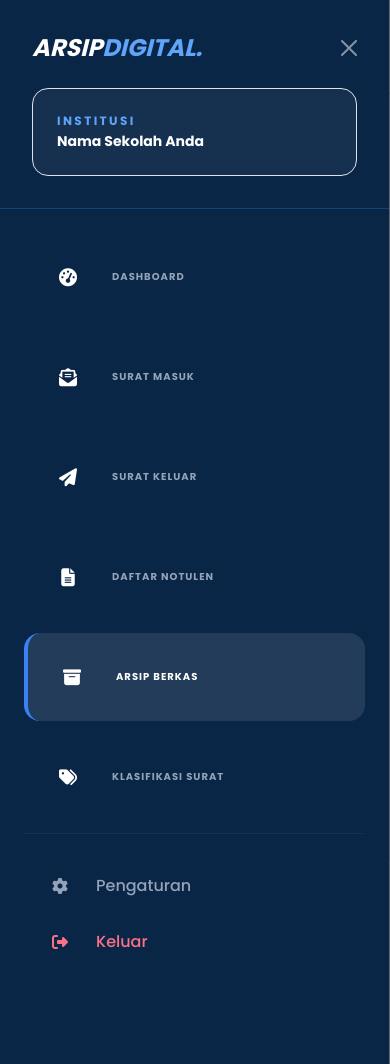
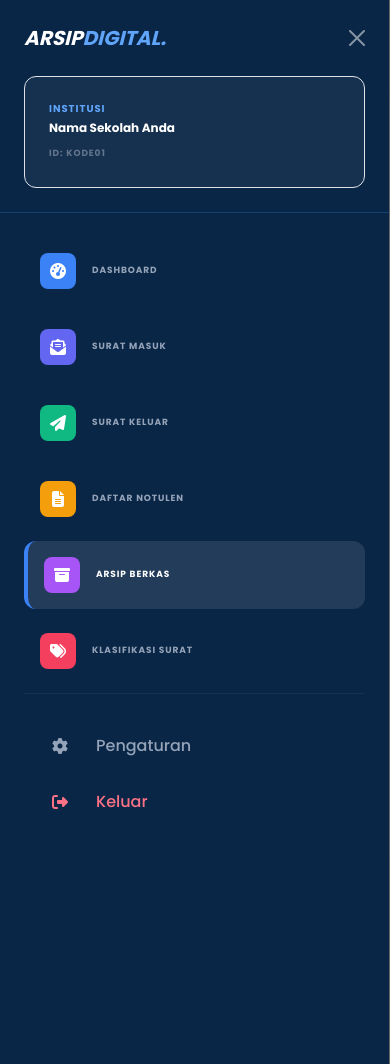
Before and after one commit to mughie77/arsip-smk2, a PHP site: page /admin/arsip_berkas.php in a window 390 px wide, after a click that opens the changed part. Run offline with PHP 8.4, Linux system fonts and the light colour scheme; a user stored in the database is signed in; data comes from the database, SQL or seed files in the repository; data that the repository does not hold is empty; some libraries are stand-ins or nearby versions.

Commit message:
feat: refine UI, sidebar branding, and mobile responsiveness
- Reduced size of 'Tambah Data' and 'Ekspor' buttons across all list pages.
- Simplified sidebar branding: removed 'V2.0 PRO', added 'Data Institusi' and Institution ID directly below the title.
- Narrowed sidebar to `w-72` and polished menu items with smaller fonts and spacing.
- Enhanced mobile table responsiveness: more compact row stacking, reduced font sizes, and improved action button alignment.
- Standardized mobile off-canvas menu to match the new sidebar design.

Co-authored-by: mughie77 <215782921+mughie77@users.noreply.github.com>

```diff
--- a/admin/arsip_berkas.php
+++ b/admin/arsip_berkas.php
@@ -93,9 +93,9 @@ if (!$result) {
 
 <!-- Area Aksi dan Filter -->
 <div class="flex flex-col xl:flex-row gap-6 mb-8">
-    <div class="flex flex-wrap gap-3">
-        <button type="button" class="inline-flex items-center gap-2 bg-accent hover:bg-accent/90 text-white px-5 py-2.5 rounded-xl font-bold shadow-lg shadow-accent/30 transition-all active:scale-95" data-bs-toggle="modal" data-bs-target="#arsipBerkasModal" id="btnTambah">
-            <i class="fas fa-plus"></i> Tambah Data
+    <div class="flex flex-wrap gap-2">
+        <button type="button" class="inline-flex items-center gap-1.5 bg-accent hover:bg-accent/90 text-white px-3.5 py-2 rounded-lg text-sm font-bold shadow-md shadow-accent/20 transition-all active:scale-95" data-bs-toggle="modal" data-bs-target="#arsipBerkasModal" id="btnTambah">
+            <i class="fas fa-plus text-xs"></i> Tambah Data
         </button>
     </div>
 
--- a/admin/klasifikasi_surat.php
+++ b/admin/klasifikasi_surat.php
@@ -83,9 +83,9 @@ if (!$result) {
 
 <!-- Area Aksi dan Filter -->
 <div class="flex flex-col xl:flex-row gap-6 mb-8">
-    <div class="flex flex-wrap gap-3">
-        <button type="button" class="inline-flex items-center gap-2 bg-accent hover:bg-accent/90 text-white px-5 py-2.5 rounded-xl font-bold shadow-lg shadow-accent/30 transition-all active:scale-95" data-bs-toggle="modal" data-bs-target="#klasifikasiModal" id="btnTambah">
-            <i class="fas fa-plus"></i> Tambah Klasifikasi
+    <div class="flex flex-wrap gap-2">
+        <button type="button" class="inline-flex items-center gap-1.5 bg-accent hover:bg-accent/90 text-white px-3.5 py-2 rounded-lg text-sm font-bold shadow-md shadow-accent/20 transition-all active:scale-95" data-bs-toggle="modal" data-bs-target="#klasifikasiModal" id="btnTambah">
+            <i class="fas fa-plus text-xs"></i> Tambah Klasifikasi
         </button>
     </div>
 
--- a/admin/template_header.php
+++ b/admin/template_header.php
@@ -83,32 +83,24 @@ $sidebar_kode_sekolah = $d_sidebar_pengaturan['kode_sekolah'] ?? 'KODE-UNIK';
 
 <div class="flex min-h-screen bg-slate-50">
     <!-- Sidebar -->
-    <aside class="hidden lg:flex flex-col w-80 bg-slate-900 text-white shadow-2xl transition-all duration-300 ring-1 ring-white/10">
-        <div class="p-8 flex flex-col gap-6 border-b border-white/5 bg-slate-950/50">
-            <div class="flex items-center gap-4">
-                <div class="w-14 h-14 bg-gradient-to-br from-blue-500 to-indigo-600 rounded-2xl flex items-center justify-center shadow-2xl shadow-blue-500/30 rotate-3">
-                    <i class="fas fa-archive text-3xl text-white"></i>
+    <aside class="hidden lg:flex flex-col w-72 bg-slate-900 text-white shadow-2xl transition-all duration-300 ring-1 ring-white/10">
+        <div class="p-6 flex flex-col gap-4 border-b border-white/5 bg-slate-950/50">
+            <div class="flex items-center gap-3">
+                <div class="w-10 h-10 bg-gradient-to-br from-blue-500 to-indigo-600 rounded-xl flex items-center justify-center shadow-lg shadow-blue-500/20">
+                    <i class="fas fa-archive text-xl text-white"></i>
                 </div>
                 <div class="flex flex-col">
-                    <span class="text-3xl font-black tracking-tighter italic leading-none">ARSIP<span class="text-blue-400">DIGITAL.</span></span>
-                    <span class="text-[10px] font-black text-slate-500 uppercase tracking-[0.3em] mt-1 ml-0.5">V2.0 PRO</span>
+                    <span class="text-xl font-black tracking-tighter italic leading-none">ARSIP<span class="text-blue-400">DIGITAL.</span></span>
+                    <span class="text-[9px] font-bold text-slate-500 uppercase tracking-widest mt-1">Data Institusi</span>
                 </div>
             </div>
-            <div class="bg-gradient-to-br from-slate-800 to-slate-900 p-5 rounded-[1.5rem] border border-white/5 shadow-inner">
-                <div class="flex items-center gap-3 mb-3">
-                    <div class="w-8 h-8 rounded-lg bg-blue-500/20 flex items-center justify-center text-blue-400">
-                        <i class="fas fa-university text-xs"></i>
-                    </div>
-                    <p class="text-[10px] font-black text-blue-400 uppercase tracking-[0.2em]">Data Institusi</p>
-                </div>
-                <p class="text-sm font-black text-white leading-tight mb-1"><?php echo htmlspecialchars($sidebar_nama_sekolah); ?></p>
-                <div class="flex items-center gap-2">
-                    <span class="px-2 py-0.5 rounded bg-slate-700 text-[9px] font-black text-slate-300 tracking-wider">ID: <?php echo htmlspecialchars($sidebar_kode_sekolah); ?></span>
-                </div>
+            <div class="pl-1">
+                <p class="text-xs font-bold text-white leading-tight mb-1"><?php echo htmlspecialchars($sidebar_nama_sekolah); ?></p>
+                <span class="text-[9px] font-black text-blue-400 uppercase tracking-widest">ID: <?php echo htmlspecialchars($sidebar_kode_sekolah); ?></span>
             </div>
         </div>
 
-        <nav class="flex-1 px-4 py-8 space-y-3">
+        <nav class="flex-1 px-3 py-6 space-y-2">
             <?php
             $menus = [
                 ['url' => './', 'icon' => 'tachometer-alt', 'label' => 'Dashboard', 'active' => $current_page == 'index.php', 'color' => 'blue-500'],
@@ -120,16 +112,16 @@ $sidebar_kode_sekolah = $d_sidebar_pengaturan['kode_sekolah'] ?? 'KODE-UNIK';
             ];
 
             foreach ($menus as $menu):
-                $activeClass = $menu['active'] ? 'bg-white/10 text-white border-l-4 border-blue-500 shadow-xl' : 'text-slate-400 hover:bg-white/5 hover:text-white';
+                $activeClass = $menu['active'] ? 'bg-white/10 text-white border-l-4 border-blue-500 shadow-md' : 'text-slate-400 hover:bg-white/5 hover:text-white';
                 $iconColor = 'bg-' . $menu['color'];
                 $shadowClass = 'shadow-' . $menu['color'] . '/20';
                 $activeIconClass = $menu['active'] ? 'scale-110 shadow-lg ' . $shadowClass : 'opacity-40 grayscale group-hover:opacity-100 group-hover:grayscale-0';
             ?>
-                <a href="<?php echo $menu['url']; ?>" class="flex items-center gap-4 px-4 py-3.5 rounded-2xl transition-all duration-300 font-black group <?php echo $activeClass; ?>">
-                    <div class="w-11 h-11 rounded-xl flex items-center justify-center transition-all duration-300 <?php echo $iconColor; ?> <?php echo $activeIconClass; ?> group-hover:scale-110">
-                        <i class="fas fa-<?php echo $menu['icon']; ?> text-white text-lg"></i>
+                <a href="<?php echo $menu['url']; ?>" class="flex items-center gap-3 px-3 py-2.5 rounded-xl transition-all duration-300 font-bold group <?php echo $activeClass; ?>">
+                    <div class="w-9 h-9 rounded-lg flex items-center justify-center transition-all duration-300 <?php echo $iconColor; ?> <?php echo $activeIconClass; ?> group-hover:scale-110">
+                        <i class="fas fa-<?php echo $menu['icon']; ?> text-white text-base"></i>
                     </div>
-                    <span class="tracking-widest uppercase text-[11px]"><?php echo $menu['label']; ?></span>
+                    <span class="tracking-widest uppercase text-[10px]"><?php echo $menu['label']; ?></span>
                 </a>
             <?php endforeach; ?>
         </nav>
@@ -167,29 +159,30 @@ $sidebar_kode_sekolah = $d_sidebar_pengaturan['kode_sekolah'] ?? 'KODE-UNIK';
         <div class="flex-1 p-4 md:p-8">
             <!-- Konten halaman akan dimulai di sini -->
 
-<div class="offcanvas offcanvas-start bg-slate-900 text-white w-80" tabindex="-1" id="mobileMenu" aria-labelledby="mobileMenuLabel">
-    <div class="offcanvas-header border-b border-white/5 p-8 flex flex-col gap-4">
+<div class="offcanvas offcanvas-start bg-slate-900 text-white w-72" tabindex="-1" id="mobileMenu" aria-labelledby="mobileMenuLabel">
+    <div class="offcanvas-header border-b border-white/5 p-6 flex flex-col gap-4">
         <div class="flex items-center justify-between w-full">
-            <h5 class="offcanvas-title text-2xl font-black italic" id="mobileMenuLabel">ARSIP<span class="text-blue-400">DIGITAL.</span></h5>
+            <h5 class="offcanvas-title text-xl font-black italic" id="mobileMenuLabel">ARSIP<span class="text-blue-400">DIGITAL.</span></h5>
             <button type="button" class="btn-close btn-close-white" data-bs-dismiss="offcanvas" aria-label="Close"></button>
         </div>
-        <div class="bg-white/5 p-4 rounded-2xl border border-white/10 w-full text-left">
-            <p class="text-xs font-black text-blue-400 uppercase tracking-[0.2em] mb-1">Institusi</p>
-            <p class="text-sm font-bold text-white leading-tight"><?php echo htmlspecialchars($sidebar_nama_sekolah); ?></p>
+            <div class="bg-white/5 p-4 rounded-xl border border-white/10 w-full text-left">
+                <p class="text-[10px] font-bold text-blue-400 uppercase tracking-widest mb-1">Institusi</p>
+                <p class="text-xs font-bold text-white leading-tight mb-1"><?php echo htmlspecialchars($sidebar_nama_sekolah); ?></p>
+                <span class="text-[9px] font-bold text-slate-500 uppercase tracking-widest">ID: <?php echo htmlspecialchars($sidebar_kode_sekolah); ?></span>
         </div>
     </div>
     <div class="offcanvas-body p-4">
-        <nav class="space-y-3">
+        <nav class="space-y-2">
             <?php
             foreach ($menus as $menu):
                 $activeClass = $menu['active'] ? 'bg-white/10 text-white border-l-4 border-blue-500' : 'text-slate-400 hover:bg-white/5 hover:text-white';
-                $iconColor = $menu['color'];
+                $iconBg = 'bg-' . $menu['color'];
             ?>
-                <a href="<?php echo $menu['url']; ?>" class="flex items-center gap-4 px-4 py-4 rounded-2xl transition-all duration-300 font-black <?php echo $activeClass; ?>">
-                    <div class="w-10 h-10 rounded-xl flex items-center justify-center <?php echo $iconColor; ?>">
-                        <i class="fas fa-<?php echo $menu['icon']; ?> text-white text-lg"></i>
+                <a href="<?php echo $menu['url']; ?>" class="flex items-center gap-3 px-3 py-3 rounded-xl transition-all duration-300 font-bold <?php echo $activeClass; ?>">
+                    <div class="w-9 h-9 rounded-lg flex items-center justify-center <?php echo $iconBg; ?>">
+                        <i class="fas fa-<?php echo $menu['icon']; ?> text-white text-base"></i>
                     </div>
-                    <span class="tracking-widest uppercase text-[10px]"><?php echo $menu['label']; ?></span>
+                    <span class="tracking-widest uppercase text-[9px]"><?php echo $menu['label']; ?></span>
                 </a>
             <?php endforeach; ?>
 
--- a/assets/css/custom.css
+++ b/assets/css/custom.css
@@ -31,22 +31,23 @@
     tr {
         display: block;
         width: 100%;
-        margin-bottom: 1.5rem;
+        margin-bottom: 1rem;
         background: white;
-        border-radius: 1.5rem !important;
-        border: 1px solid #f1f5f9 !important;
-        padding: 1rem;
-        box-shadow: 0 4px 6px -1px rgb(0 0 0 / 0.1);
+        border-radius: 1rem !important;
+        border: 1px solid #e2e8f0 !important;
+        padding: 0.5rem;
+        box-shadow: 0 1px 3px 0 rgb(0 0 0 / 0.1);
     }
     td {
         display: flex;
         justify-content: space-between;
         align-items: center;
         text-align: right;
-        padding: 0.75rem 0.5rem !important;
+        padding: 0.5rem 0.25rem !important;
         border: none !important;
-        border-bottom: 1px solid #f8fafc !important;
-        min-height: 3.5rem;
+        border-bottom: 1px solid #f1f5f9 !important;
+        min-height: 2.75rem;
+        font-size: 0.8125rem;
     }
     td:last-child {
         border-bottom: none !important;
@@ -55,19 +56,21 @@
         content: attr(data-label);
         font-weight: 800;
         text-transform: uppercase;
-        font-size: 10px;
-        letter-spacing: 0.1em;
+        font-size: 9px;
+        letter-spacing: 0.05em;
         color: #94a3b8;
         float: left;
         text-align: left;
-        padding-right: 1rem;
+        padding-right: 0.75rem;
         flex-shrink: 0;
     }
 
     /* Force Action buttons to stay visible and aligned */
     td:last-child {
         justify-content: flex-end;
-        padding-top: 1.5rem !important;
+        padding-top: 1rem !important;
+        background-color: #f8fafc;
+        border-radius: 0 0 1rem 1rem;
     }
     td:last-child .opacity-0 {
         opacity: 1 !important;
```
Also changed, not shown: admin/notulen.php (+5 -5 lines), admin/surat_keluar.php (+5 -5 lines), admin/surat_masuk.php (+7 -7 lines).
